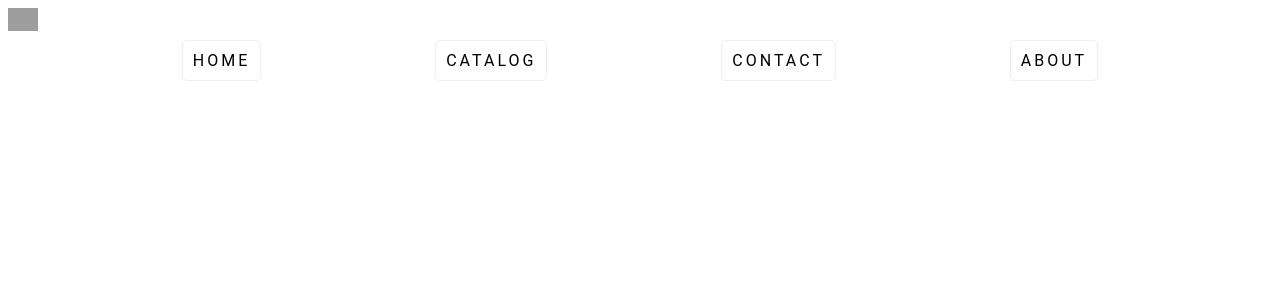
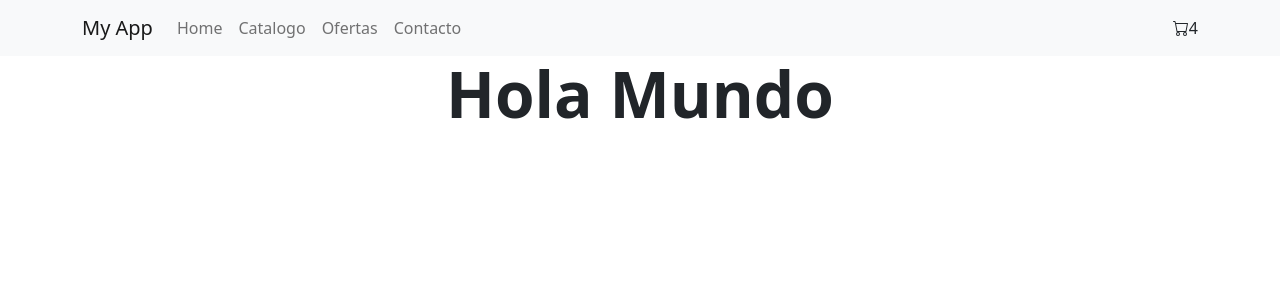
Before and after one commit to pargon/jewelry-app, a React (Create React App) app: page / in a window 1280 px wide. Shown: the top 300 px of the page. Built offline with nearby package versions, Linux system fonts and the light colour scheme; grey boxes are pictures that could not be loaded.

Commit message:
add bootstrap desafio 3

```diff
--- a/package.json
+++ b/package.json
@@ -1,12 +1,14 @@
 {
-  "name": "jewelry-app",
+  "name": "jewelry-gparra",
   "version": "0.1.0",
   "private": true,
   "dependencies": {
     "@testing-library/jest-dom": "^5.16.4",
-    "@testing-library/react": "^13.2.0",
+    "@testing-library/react": "^13.3.0",
     "@testing-library/user-event": "^13.5.0",
+    "bootstrap": "^5.1.3",
     "react": "^18.1.0",
+    "react-bootstrap": "^2.4.0",
     "react-dom": "^18.1.0",
     "react-scripts": "5.0.1",
     "web-vitals": "^2.1.4"
--- a/src/App.js
+++ b/src/App.js
@@ -1,11 +1,16 @@
-import NavBar from "./components/NavBar";
+import './App.css';
+import RBsNavBar from './components/RBsNavBar';
+import ItemListContainer from './components/ItemListContainer';
 
-export default function App() {
+function App() {
   return (
     <>
-    <div>
-      <NavBar />
-    </div>
+    <RBsNavBar />
+    <main className="mainGreeting">
+    <ItemListContainer greeting={"Hola Mundo"}/>
+    </main>
     </>
   );
 }
+
+export default App;
--- /dev/null
+++ b/src/components/CartWidget.jsx
@@ -0,0 +1,21 @@
+import React from "react";
+
+function CartWidget({ items }) {
+  return (
+    <>
+      <svg
+        xmlns="http://www.w3.org/2000/svg"
+        width="16"
+        height="16"
+        fill="currentColor"
+        className="bi bi-cart"
+        viewBox="0 0 16 16"
+      >
+        <path d="M0 1.5A.5.5 0 0 1 .5 1H2a.5.5 0 0 1 .485.379L2.89 3H14.5a.5.5 0 0 1 .491.592l-1.5 8A.5.5 0 0 1 13 12H4a.5.5 0 0 1-.491-.408L2.01 3.607 1.61 2H.5a.5.5 0 0 1-.5-.5zM3.102 4l1.313 7h8.17l1.313-7H3.102zM5 12a2 2 0 1 0 0 4 2 2 0 0 0 0-4zm7 0a2 2 0 1 0 0 4 2 2 0 0 0 0-4zm-7 1a1 1 0 1 1 0 2 1 1 0 0 1 0-2zm7 0a1 1 0 1 1 0 2 1 1 0 0 1 0-2z" />
+      </svg>
+      {items}
+    </>
+  );
+}
+
+export default CartWidget;
--- /dev/null
+++ b/src/components/ItemListContainer.jsx
@@ -0,0 +1,11 @@
+import React from "react";
+
+function ItemListContainer({ greeting }) {
+  return (
+    <>
+      <h1 className="display-3 fw-bold text-shadow">{greeting}</h1>
+    </>
+  );
+}
+
+export default ItemListContainer;
--- a/src/components/NavBar.jsx
+++ /dev/null
@@ -1,25 +0,0 @@
-function NavBar() {
-  return (
-    <>
-      <div className="container">
-        <div className="logo">
-          <img
-            src="https://upload.wikimedia.org/wikipedia/commons/4/47/React.svg"
-            alt=""
-            width="30"
-          />
-        </div>
-        <nav>
-          <ul>
-            <li><a href="/">Home</a></li>
-            <li><a href="/">Catalog</a></li>
-            <li><a href="/">Contact</a></li>
-            <li><a href="/">About</a></li>
-          </ul>
-        </nav>
-      </div>
-    </>
-  );
-}
-
-export default NavBar;
--- /dev/null
+++ b/src/components/RBsNavBar.jsx
@@ -0,0 +1,27 @@
+import React from "react";
+import { Navbar, Nav, Container } from "react-bootstrap";
+import CartWidget from "./CartWidget";
+
+function RBsNavBar() {
+  return (
+    <>
+      <Navbar bg="light" expand="lg">
+        <Container>
+          <Navbar.Brand href="#home">My App</Navbar.Brand>
+          <Navbar.Toggle aria-controls="basic-navbar-nav" />
+          <Navbar.Collapse id="basic-navbar-nav">
+            <Nav className="me-auto">
+              <Nav.Link href="#home">Home</Nav.Link>
+              <Nav.Link href="#catalogo">Catalogo</Nav.Link>
+              <Nav.Link href="#catalogo">Ofertas</Nav.Link>
+              <Nav.Link href="#catalogo">Contacto</Nav.Link>
+            </Nav>
+            <CartWidget items={4}/>
+          </Navbar.Collapse>
+        </Container>
+      </Navbar>
+    </>
+  );
+}
+
+export default RBsNavBar;
--- a/src/index.css
+++ b/src/index.css
@@ -1,4 +1,4 @@
-/* body {
+body {
   margin: 0;
   font-family: -apple-system, BlinkMacSystemFont, 'Segoe UI', 'Roboto', 'Oxygen',
     'Ubuntu', 'Cantarell', 'Fira Sans', 'Droid Sans', 'Helvetica Neue',
@@ -11,43 +11,7 @@ code {
   font-family: source-code-pro, Menlo, Monaco, Consolas, 'Courier New',
     monospace;
 }
- */
 
-body {
-  font-family: 'Roboto', sans-serif;
+.mainGreeting{
+  text-align: center;
 }
-
-.logo {
-  flex: 0 1 auto;
-  max-width: 100px;
-}
-
-nav {
-  flex: 1 1 auto;
-}
-
-nav ul {
-  display: flex;
-  justify-content: space-evenly;
-  padding: 0;
-}
-
-nav ul li {
-  list-style-type: none;
-}
-
-nav ul li a {
-  background-color: none;
-  border: 1px solid #efefef;
-  border-radius: 5px;
-  color: black;
-  padding: 10px;
-  text-decoration: none;
-  text-transform: uppercase;
-  letter-spacing: 3px;
-  transition: border .5s;
-}
-
-nav ul li a:hover {
-  border: 1px solid black;
-}
--- a/src/index.js
+++ b/src/index.js
@@ -4,13 +4,13 @@ import './index.css';
 import App from './App';
 import reportWebVitals from './reportWebVitals';
 
+import 'bootstrap/dist/css/bootstrap.min.css';
+
 const root = ReactDOM.createRoot(document.getElementById('root'));
 root.render(
-  // <React.StrictMode>
-  <>
-  <App />
-  </>
-  // </React.StrictMode>
+  <React.StrictMode>
+    <App />
+  </React.StrictMode>
 );
 
 // If you want to start measuring performance in your app, pass a function
```
Also changed, not shown: src/images/logo350x200.png (added), 1 other file (tests, documents, lock files or other folders).
